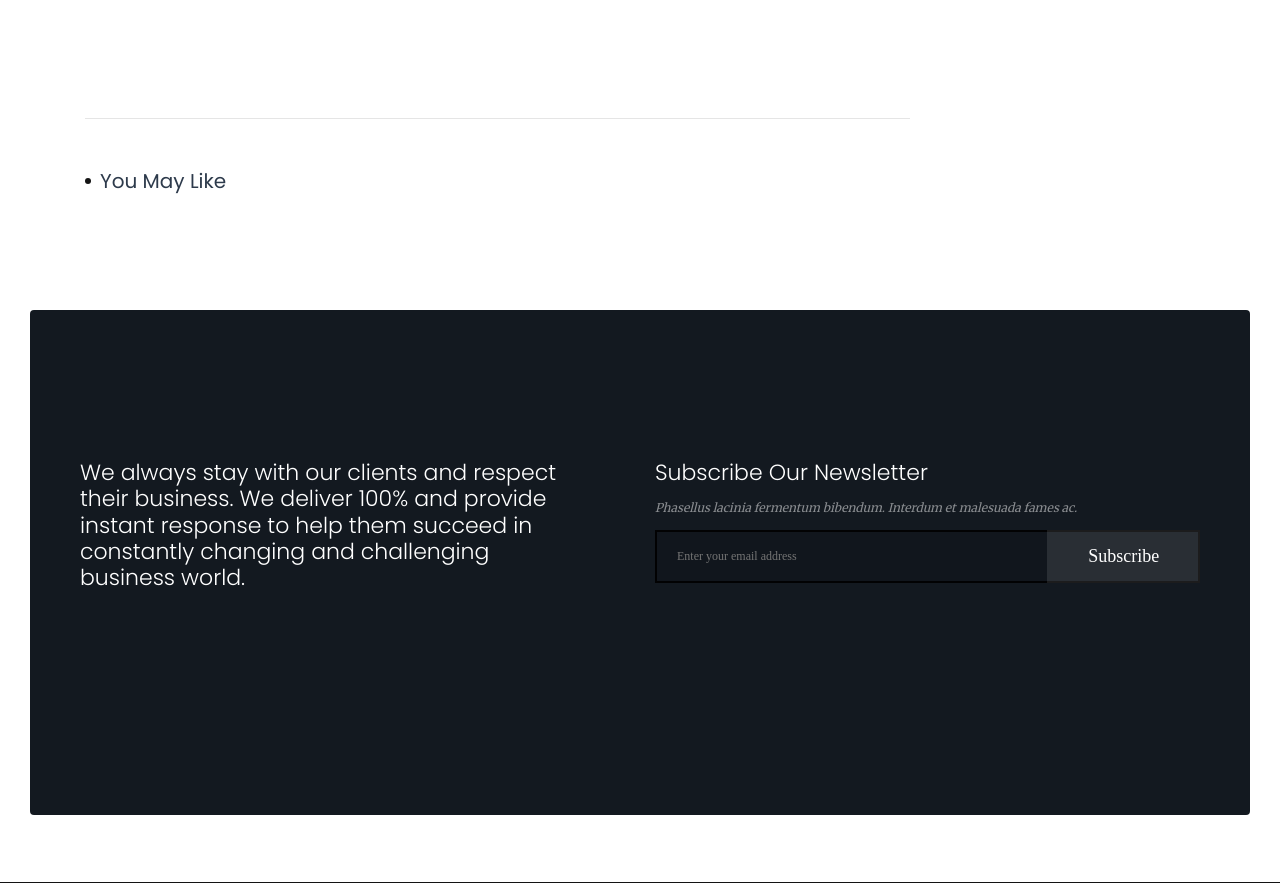
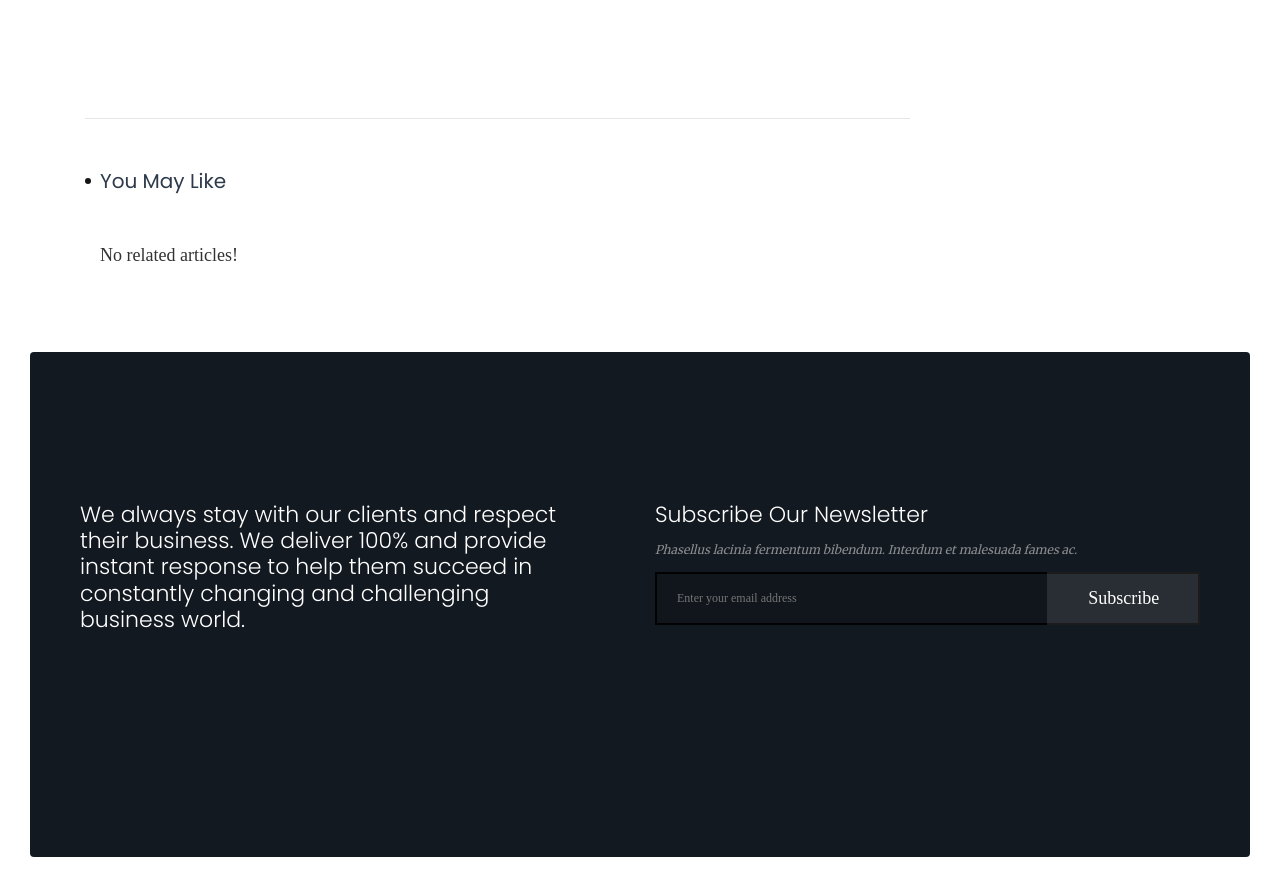
Before and after one commit to Mesh-254/realtime_articles, a Flask app: page /article_details/1 in a window 1280 px wide. Shown: the part 4352-5235 px from the top of the page. Run offline with Flask 3, Linux system fonts and the light colour scheme; some libraries are stand-ins or nearby versions; some web fonts are replaced.

Commit message:
update to handle icons among other updates

```diff
--- a/templates/home/article_detail.html
+++ b/templates/home/article_detail.html
@@ -22,6 +22,11 @@
     <link href="/static/css/home_css/responsive.css" rel="stylesheet">
     <link href="/static/css/home_css/flaticon.css" rel="stylesheet">
 
+    <!-- FAVICON-->
+    <link rel="apple-touch-icon" sizes="180x180" href="/static/images/favicon/apple-touch-icon.png">
+    <link rel="icon" type="image/png" sizes="32x32" href="/static/images/favicon/favicon-32x32.png">
+    <link rel="icon" type="image/png" sizes="16x16" href="/static/images/favicon/favicon-16x16.png">
+    <link rel="manifest" href="/static/images/favicon/site.webmanifest">
 
     <!-- JavaScripts -->
     <script src="{{ url_for('static', filename='js/home_js/modernizr.js') }}"></script>
@@ -210,7 +215,8 @@
                                         {% endif %}
                                         <div class="col-sm-12">
                                             <!-- Tittle -->
-                                                <div class="post-tittle left"><a href="#." class="tittle">{{ post.main_title }}</a>
+                                            <div class="post-tittle left"><a href="#."
+                                                                             class="tittle">{{ post.main_title }}</a>
                                                 <!-- Post Info -->
                                                 <span><i class="primary-color icon-user"></i> by admin</span> <span><i
                                                         class="primary-color icon-calendar"></i> April 27, 2016</span>
@@ -218,13 +224,15 @@
                                                         class="primary-color icon-tag"></i> Furniture</span></div>
                                             <!-- Post Content -->
                                             <div class="text-left">
-                                                    <p> {{post.main_content | safe}}</p>
+                                                <p> {{ post.main_content | safe }}</p>
                                                 <a href="{{ url_for('home.article_details', id = post.id) }}"
                                                    class="red-more"> READ MORE </a>
                                             </div>
                                         </div>
                                     {% endfor %}
                                 </article>
+                            {% else %}
+                                <P>No related articles!</P>
                             {% endif %}
 
                         </div>
```
Lines whose indentation alone changed are shown as unchanged.
